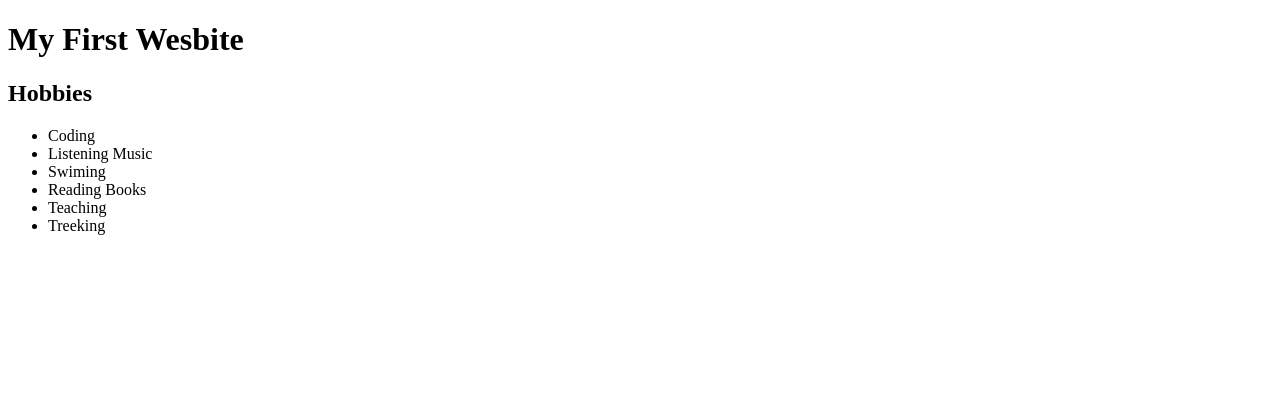
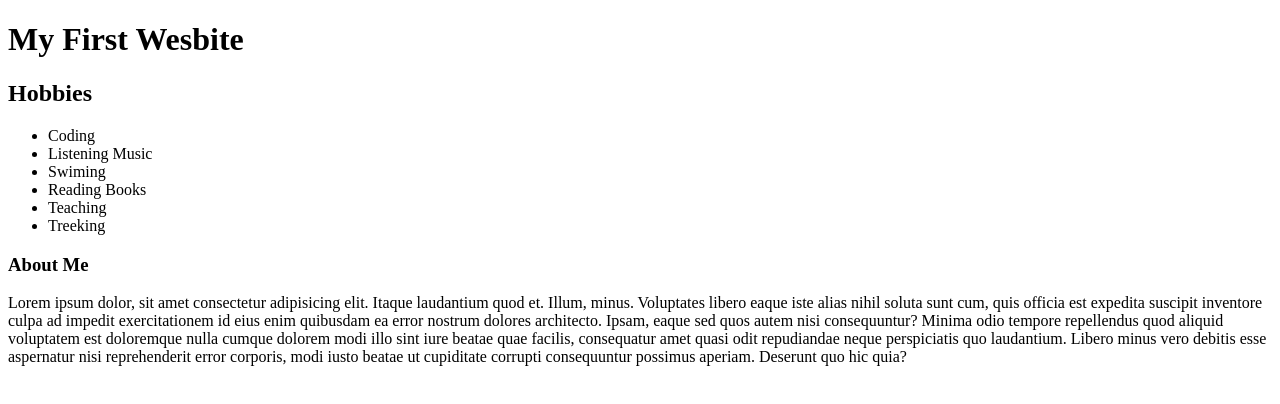
Before and after one commit to kishanmanitiwari/Git_Revision_Fifth_June, a plain HTML site: page index.html in a window 1280 px wide. Drawn offline with Linux system fonts and the light colour scheme.

Commit message:
Added About Me

```diff
--- a/index.html
+++ b/index.html
@@ -16,5 +16,9 @@
         <li>Teaching</li>
         <li>Treeking</li>
     </ul>
+
+    <h3>About Me</h3>
+
+    <p>Lorem ipsum dolor, sit amet consectetur adipisicing elit. Itaque laudantium quod et. Illum, minus. Voluptates libero eaque iste alias nihil soluta sunt cum, quis officia est expedita suscipit inventore culpa ad impedit exercitationem id eius enim quibusdam ea error nostrum dolores architecto. Ipsam, eaque sed quos autem nisi consequuntur? Minima odio tempore repellendus quod aliquid voluptatem est doloremque nulla cumque dolorem modi illo sint iure beatae quae facilis, consequatur amet quasi odit repudiandae neque perspiciatis quo laudantium. Libero minus vero debitis esse aspernatur nisi reprehenderit error corporis, modi iusto beatae ut cupiditate corrupti consequuntur possimus aperiam. Deserunt quo hic quia?</p>
 </body>
 </html>
```
